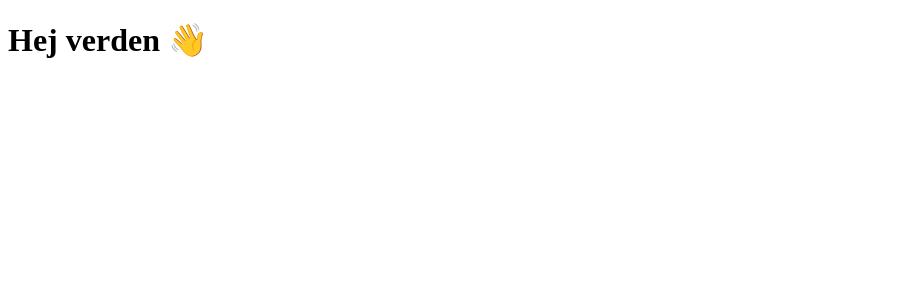
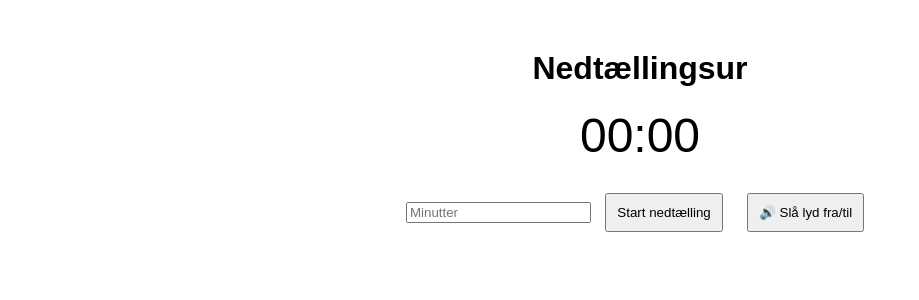
Before and after one commit to Dkrygerh-prog/cloud-programming-git, a Flask app: page / in a window 1280 px wide. Shown: the top 300 px of the page, without its empty margins (0-919 px from the left). Run offline with Flask 3, Linux system fonts and the light colour scheme.

Commit message:
fjerde forsøg med nedtællingsur

```diff
--- a/templates/index.html
+++ b/templates/index.html
@@ -2,9 +2,70 @@
 <html lang="da">
 <head>
   <meta charset="UTF-8">
-  <title>Testside</title>
+  <title>Nedtællingsur</title>
+  <style>
+    body { font-family: Arial, sans-serif; text-align: center; margin-top: 50px; }
+    #countdown { font-size: 48px; margin: 20px; }
+    #message { font-size: 24px; margin: 20px; color: darkblue; }
+    button { margin: 10px; padding: 10px; }
+  </style>
 </head>
 <body>
-  <h1>Hej verden 👋</h1>
+  <h1>Nedtællingsur</h1>
+
+  <div id="countdown">00:00</div>
+  <div id="message">{{ message }}</div>
+
+  <input type="number" id="minutes" placeholder="Minutter">
+  <button onclick="startCountdown()">Start nedtælling</button>
+  <button onclick="toggleSound()">🔊 Slå lyd fra/til</button>
+
+  <audio id="alertSound">
+    <source src="https://www.soundjay.com/button/beep-07.wav" type="audio/wav">
+  </audio>
+
+  <script>
+    let countdownInterval;
+    let soundEnabled = true;
+
+    function startCountdown() {
+      let minutes = document.getElementById("minutes").value;
+      let seconds = minutes * 60;
+
+      clearInterval(countdownInterval);
+      countdownInterval = setInterval(() => {
+        let m = Math.floor(seconds / 60);
+        let s = seconds % 60;
+        document.getElementById("countdown").innerText =
+            String(m).padStart(2,"0") + ":" + String(s).padStart(2,"0");
+
+        if (seconds === 60 && soundEnabled) {
+          document.getElementById("alertSound").play();
+        }
+
+        if (seconds <= 0) {
+          clearInterval(countdownInterval);
+        }
+        seconds--;
+      }, 1000);
+    }
+
+    function toggleSound() {
+      soundEnabled = !soundEnabled;
+      alert("Lyd er nu " + (soundEnabled ? "TIL" : "FRA"));
+    }
+
+    // Poll besked fra serveren hvert 3. sekund
+    setInterval(() => {
+      fetch(window.location.href)
+        .then(resp => resp.text())
+        .then(html => {
+          let parser = new DOMParser();
+          let doc = parser.parseFromString(html, "text/html");
+          let newMessage = doc.getElementById("message").innerText;
+          document.getElementById("message").innerText = newMessage;
+        });
+    }, 3000);
+  </script>
 </body>
 </html>
```
